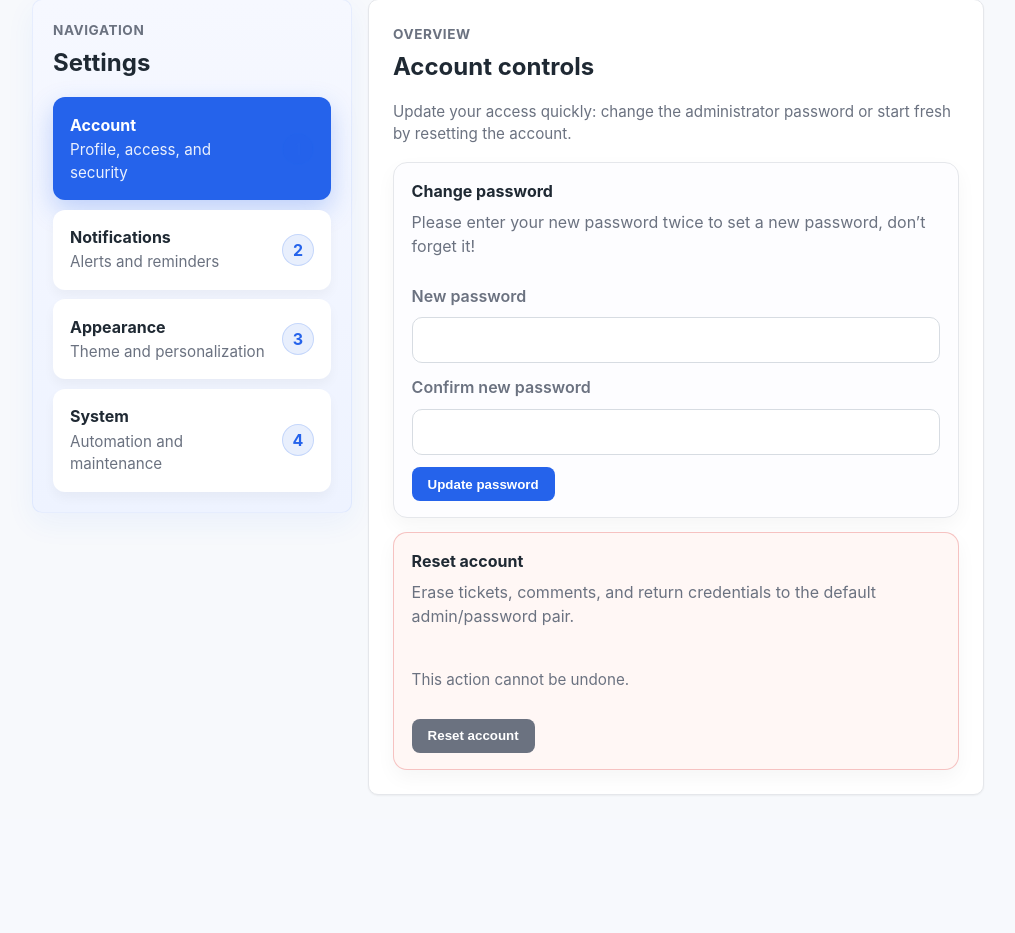
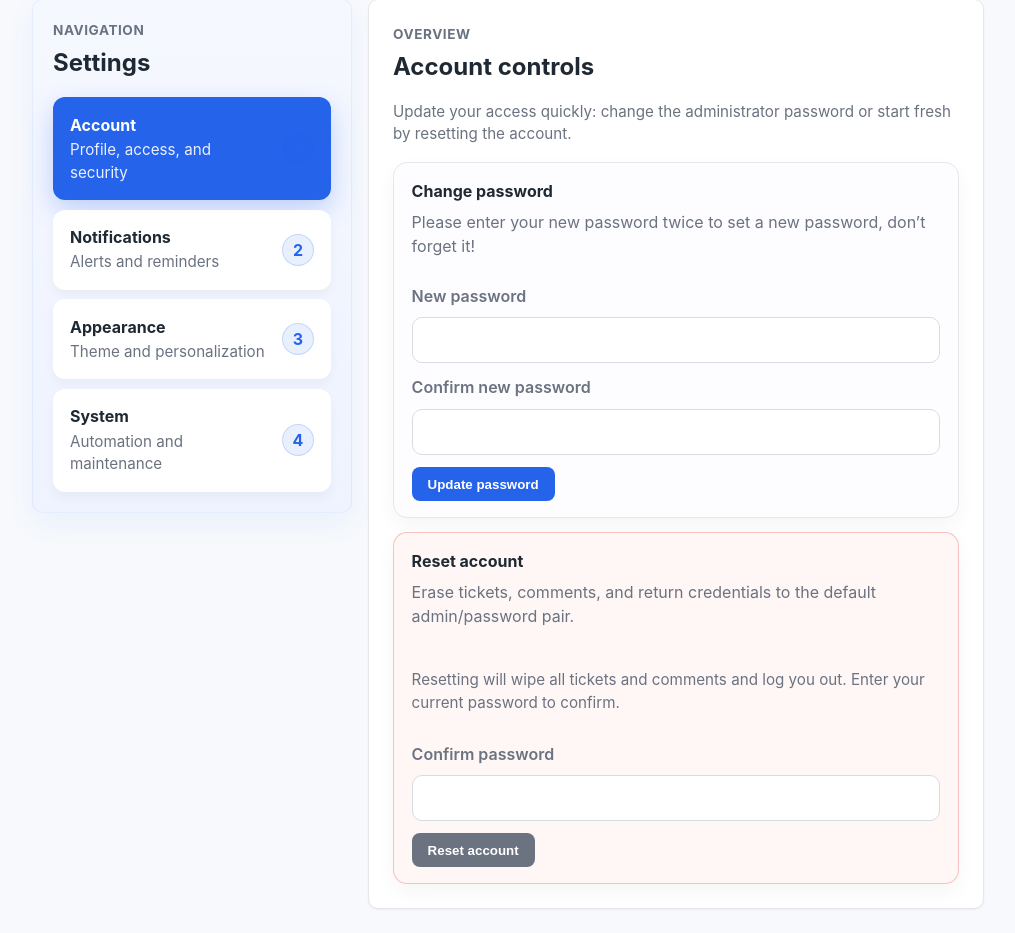
Before and after one commit to MysteryGrove/simpledesk, a Flask app: page /settings/ in a window 1280 px wide. Shown: the part 239-1172 px from the top of the page, without its empty margins (132-1147 px from the left). Before the commit the page ends 1034 px from the top, so only its background shows below. Run offline with Flask 3, Linux system fonts and the light colour scheme; the visitor is signed in with stand-in values (Sample User, id 1).

Commit message:
Require password confirmation before account reset

```diff
--- a/app/routes/settings.py
+++ b/app/routes/settings.py
@@ -3,7 +3,7 @@ from __future__ import annotations
 
 from flask import Blueprint, flash, redirect, render_template, request, session, url_for
 
-from app.auth import reset_credentials, set_password
+from app.auth import reset_credentials, set_password, verify_password
 from app.db import DATA_DIR, SessionLocal, init_db, engine
 
 settings_bp = Blueprint("settings", __name__, url_prefix="/settings")
@@ -129,6 +129,16 @@ def change_password():
 def reset_account():
     """Reset the account by wiping data and credentials."""
 
+    password = request.form.get("reset_password", "").strip()
+
+    if not password:
+        flash("Please enter your password to confirm the reset.", "error")
+        return redirect(url_for("settings.view_settings"))
+
+    if not verify_password(password):
+        flash("Password did not match. Account was not reset.", "error")
+        return redirect(url_for("settings.view_settings"))
+
     SessionLocal.remove()
     engine.dispose()
 
--- a/app/templates/settings.html
+++ b/app/templates/settings.html
@@ -68,7 +68,11 @@
             <div class="settings-item-description">Erase tickets, comments, and return credentials to the default admin/password pair.</div>
           </div>
           <form method="post" action="{{ url_for('settings.reset_account') }}" class="settings-form">
-            <p class="muted">This action cannot be undone.</p>
+            <p class="muted">Resetting will wipe all tickets and comments and log you out. Enter your current password to confirm.</p>
+            <div class="form-row">
+              <label for="reset_password">Confirm password</label>
+              <input type="password" id="reset_password" name="reset_password" required>
+            </div>
             <div class="form-actions">
               <button type="submit" class="btn secondary">Reset account</button>
             </div>
```
Also changed, not shown: app/auth.py (+7 -0 lines).
